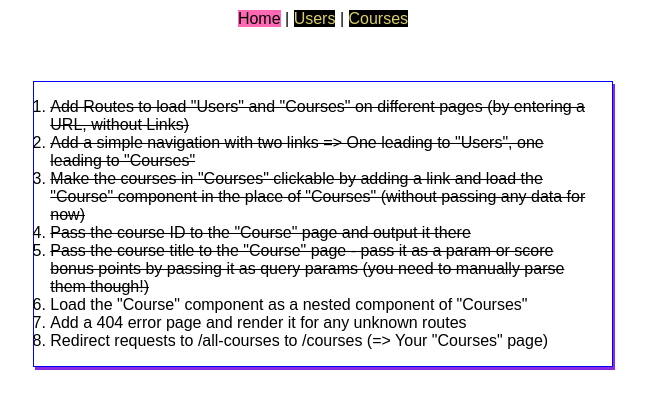
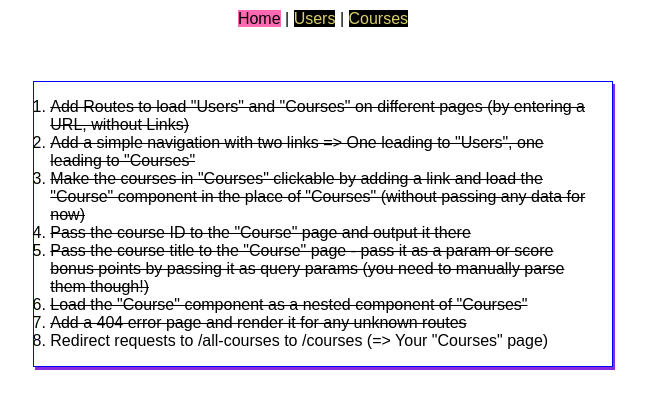
Before and after one commit to aditiohri/react-complete-course-routing-assignment, a React (Create React App) app: page / in a window 1280 px wide. Shown: the top 408 px of the page, without its empty margins (317-963 px from the left). Built offline with nearby package versions, Linux system fonts and the light colour scheme.

Commit message:
add 404 Not Found page for unknown routes

```diff
--- a/src/App.js
+++ b/src/App.js
@@ -18,8 +18,10 @@ class App extends Component {
             <NavLink to="/courses">Courses</NavLink>
           </nav>
           <Switch>
+            <Route path="/" exact />
             <Route path="/users" component={Users} />
             <Route path="/courses" component={Courses} />
+            <Route path="/" render={() => <h1>404 Not Found</h1>} />
           </Switch>
           <ol className="tasks">
             <li className="done">
@@ -35,16 +37,18 @@ class App extends Component {
               the "Course" component in the place of "Courses" (without passing
               any data for now)
             </li>
-            <li className="done">Pass the course ID to the "Course" page and output it there</li>
+            <li className="done">
+              Pass the course ID to the "Course" page and output it there
+            </li>
             <li className="done">
               Pass the course title to the "Course" page - pass it as a param or
               score bonus points by passing it as query params (you need to
               manually parse them though!)
             </li>
-            <li>
+            <li className="done">
               Load the "Course" component as a nested component of "Courses"
             </li>
-            <li>Add a 404 error page and render it for any unknown routes</li>
+            <li className="done">Add a 404 error page and render it for any unknown routes</li>
             <li>
               Redirect requests to /all-courses to /courses (=> Your "Courses"
               page)
```
